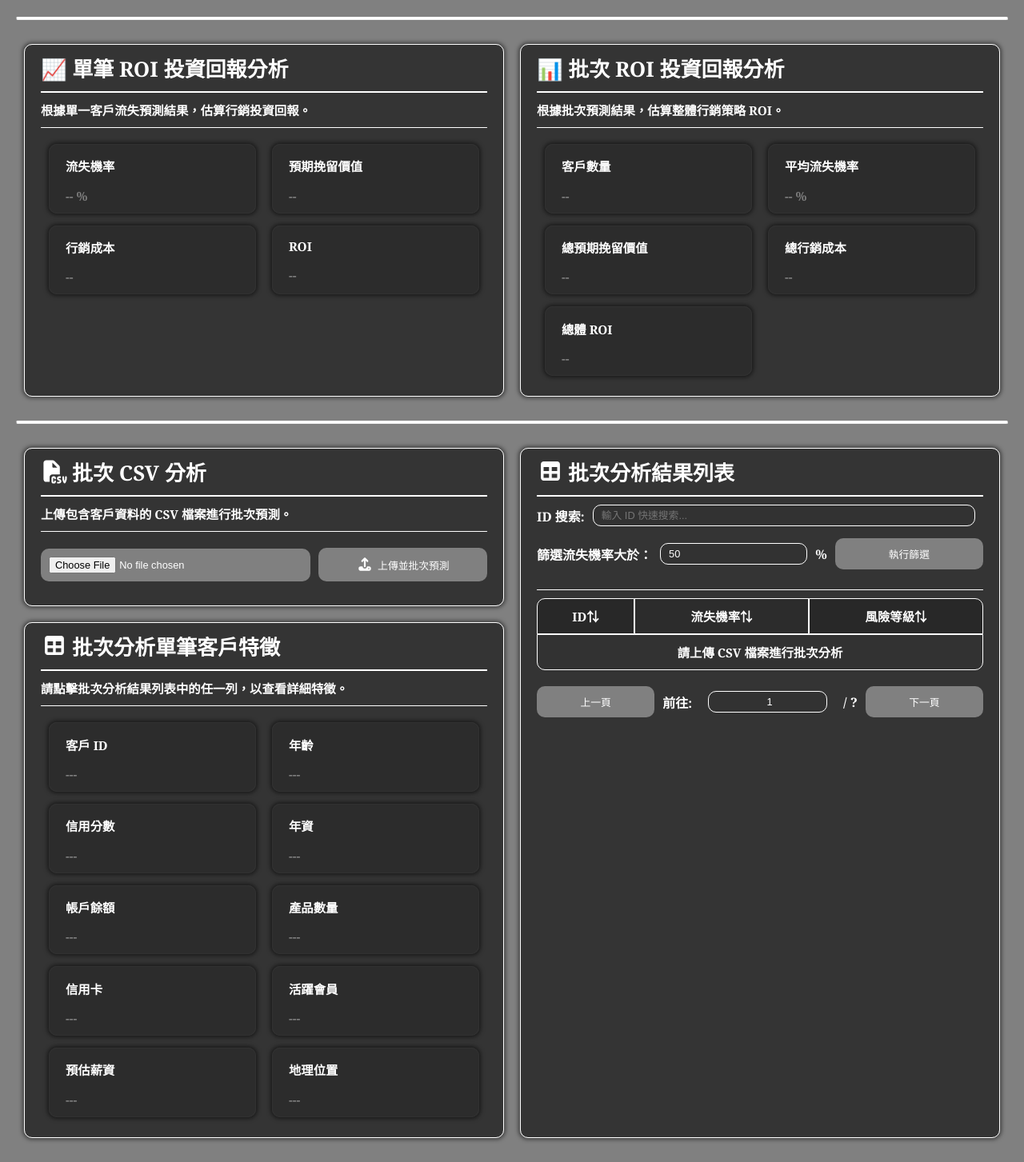
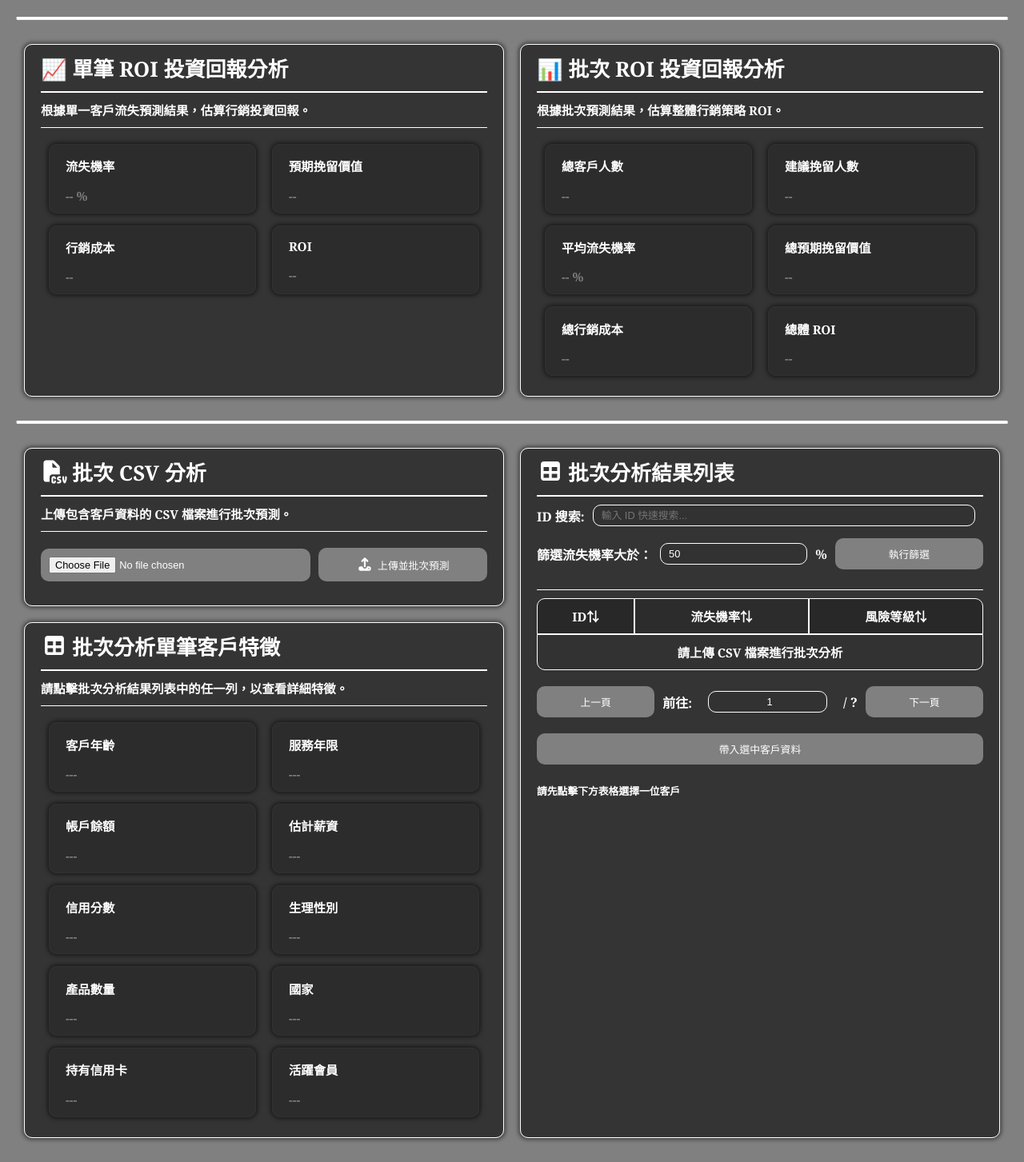
Before and after one commit to xiaoyao3312/Web_Model_Prediction, a Flask app: page /customer_churn_bank_model in a window 1280 px wide. Shown: the part 1379-2832 px from the top of the page at 80% size. Run offline with Flask 3, Linux system fonts and the light colour scheme; parts of the project's set-up code (start-up, migrations or seed data) failed here and were passed over.

Commit message:
fillSelectedDataBtn還沒處理好

```diff
--- a/static/css/customer_churn_bank.css
+++ b/static/css/customer_churn_bank.css
@@ -198,7 +198,8 @@ body {
 #customerChurnBank .bank-api-key-container,
 #customerChurnBank .bank-input-feature-container,
 #customerChurnBank .bank-ai-prompt-container,
-#customerChurnBank .bank-batch-upload-container {
+#customerChurnBank .bank-batch-upload-container,
+#customerChurnBank .bank-roi-btn-container {
     display:       flex;
     align-items:   center;
 }
@@ -632,6 +633,11 @@ body {
     box-shadow:         var(--customerChurnBank-box-shadow);
 }
 
+/* 2. 單個特徵項目 (.feature-item) */
+#customerChurnBank .feature-item:hover {
+    box-shadow:       var(--customerChurnBank-box-shadow-hover)
+}
+
 /* 特徵數值 */
 #customerChurnBank .feature-item-label {
     /* 樣式對應: text-lg text-blue-600 font-semibold block */
@@ -708,7 +714,14 @@ body {
     font-size: 1.2rem; /* 稍微大一點 */
 }
 
+#batchResultBody tr:not(.bank-card-hint) {
+    cursor: pointer;
+    transition: background-color 0.2s;
+}
 
+#batchResultBody tr:not(.bank-card-hint):hover {
+    background-color: rgba(0, 0, 0, 0.05);
+}
 
 
 /* 8.3 螢幕寬度 <= 1023px (Tablet/Mobile) - 堆疊佈局 */
--- a/static/js/customer_churn_bank.js
+++ b/static/js/customer_churn_bank.js
@@ -170,35 +170,34 @@ document.addEventListener('DOMContentLoaded', () => {
  * 驗證規則定義
  */
 const VALIDATION_RULES = {
-    'CreditScore': { min: 350, max: 850, integer: true, msg: "信用分數 必須介於 350 到 850 之間的整數。" },
     'Age': { min: 18, max: 100, integer: true, msg: "客戶年齡 必須介於 18 到 100 之間的整數。" },
     'Tenure': { min: 0, max: 10, integer: true, msg: "服務年限 必須介於 0 到 10 之間的整數。" },
     'Balance': { min: 0, max: 300000, integer: false, msg: "帳戶餘額 必須介於 0 到 300000 之間，小數點是允許的。" },
+    'EstimatedSalary': { min: 0, max: 200000, integer: false, msg: "估計薪資 必須介於 0 到 200000 之間，小數點是允許的。" },
+    'CreditScore': { min: 350, max: 850, integer: true, msg: "信用分數 必須介於 350 到 850 之間的整數。" },
+    'Gender': { min: 0, max: 1, integer: true, msg: "生理性別 只能輸入 0 (男) 或 1 (女)。" },
     'NumOfProducts': { min: 1, max: 4, integer: true, msg: "產品數量 只能輸入 1、2、3 或 4。" },
+    'Geography': { min: 0, max: 2, integer: true, msg: "國家 只能輸入 0 (法國), 1 (西班牙) 或 2 (德國)。" },
     'HasCrCard': { min: 0, max: 1, integer: true, msg: "持有信用卡 只能輸入 0 (否) 或 1 (是)。" },
     'IsActiveMember': { min: 0, max: 1, integer: true, msg: "活躍會員 只能輸入 0 (否) 或 1 (是)。" },
-    'EstimatedSalary': { min: 0, max: 200000, integer: false, msg: "估計薪資 必須介於 0 到 200000 之間，小數點是允許的。" },
-    'Geography': { min: 0, max: 2, integer: true, msg: "國家 只能輸入 0 (法國), 1 (西班牙) 或 2 (德國)。" },
-    'Gender': { min: 0, max: 1, integer: true, msg: "生理性別 只能輸入 0 (男) 或 1 (女)。" },
 };
 
 // 定義要顯示的特徵及其中文名稱和順序 (共 10 個核心特徵)
 const FEATURE_DISPLAY_MAP = {
+    'Age': '客戶年齡 (歲)',
+    'Tenure': '服務年限 (年)',
+    'Balance': '帳戶餘額 (NT$)',
+    'EstimatedSalary': '預估薪資 (NT$)',
     'CreditScore': '信用分數',
+    'Gender': '性別',
+    'NumOfProducts': '產品數量',
     'Geography': '所在國家',
-    'Gender': '性別',
-    'Age': '客戶年齡 (歲)', // 使用者要求
-    'Tenure': '服務年限 (年)', // 使用者要求
-    'Balance': '帳戶餘額 (NT$)',
-    'NumOfProducts': '產品數量',
     'HasCrCard': '持有信用卡',
     'IsActiveMember': '活躍客戶',
-    'EstimatedSalary': '預估薪資 (NT$)'
 };
 
 const FEATURE_DISPLAY_ORDER = [
-    'CreditScore', 'Geography', 'Gender', 'Age', 'Tenure',
-    'Balance', 'NumOfProducts', 'HasCrCard', 'IsActiveMember', 'EstimatedSalary'
+    'Age','Tenure','Balance','EstimatedSalary','CreditScore','Gender','NumOfProducts','Geography','HasCrCard','IsActiveMember'
 ];
 
 /**
@@ -515,10 +514,10 @@ async function uploadAndPredictBatch() {
                     if (idSearchInput) idSearchInput.value = '';
                     if (result.roi) {
                         renderRoiPanel(result.roi);
+                        updateBatchROI(result.roi);
                     }
                     // 渲染表格
                     filterAndRenderBatchResults();
-                    updateBatchROI(originalBatchData);
                     alert(`批次分析成功！共處理 ${originalBatchData.length} 筆客戶資料。`);
 
 
@@ -1150,31 +1149,154 @@ function updateSingleROI(churnProb) {
     roiEl.style.color = roi >= 0 ? 'var(--success-color)' : 'var(--error-color)';
 }
 
-function updateBatchROI(batchResults) {
-    const count = batchResults.length;
-    if (!count) return;
+// 修改 customer_churn_bank.js 中的 updateBatchROI 函數
+function updateBatchROI(roiData) {
+    if (!roiData || typeof roiData !== 'object') return;
 
-    const customerValue = 20000;
-    const cost = 800;
+    // 1. 取得數據
+    // 總人數：從全域變數 globalBatchData (原始 CSV 筆數) 取得
+    const totalCount = globalBatchData.length;
+    // 建議挽留人數：從後端計算好的 roi 物件取得
+    const actionableCount = roiData.actionable_count || 0;
 
-    const avgProb =
-        batchResults.reduce((s, r) => s + r.probability, 0) / count;
+    const totalCost = roiData.retention_cost || 0;
+    const netRoi = roiData.total_net_roi || 0;
+    const expectedReturn = roiData.expected_return || 0;
 
-    const expectedValue = avgProb * customerValue * count;
-    const totalCost = cost * count;
-    const roi = expectedValue - totalCost;
+    // 2. 更新畫面
+    // 填入總人數
+    document.getElementById('roiBatchTotalCount').textContent = totalCount;
+    // 填入建議挽留人數
+    document.getElementById('roiBatchActionableCount').textContent = actionableCount;
 
-    document.getElementById('roiBatchCount').textContent = count;
-    document.getElementById('roiBatchProb').textContent =
-        (avgProb * 100).toFixed(2) + ' %';
+    // 計算平均流失機率
+    if (totalCount > 0) {
+        const avgProb = globalBatchData.reduce((s, r) => s + r.probability, 0) / totalCount;
+        document.getElementById('roiBatchProb').textContent = (avgProb * 100).toFixed(2) + ' %';
+    }
 
+    // 金額部分加上千分位
     document.getElementById('roiBatchValue').textContent =
-        'NT$ ' + expectedValue.toFixed(0);
+        'NT$ ' + Math.round(expectedReturn).toLocaleString();
 
     document.getElementById('roiBatchCost').textContent =
-        'NT$ ' + totalCost.toFixed(0);
+        'NT$ ' + Math.round(totalCost).toLocaleString();
 
     const roiEl = document.getElementById('roiBatchResult');
-    roiEl.textContent = 'NT$ ' + roi.toFixed(0);
-    roiEl.style.color = roi >= 0 ? 'var(--success-color)' : 'var(--error-color)';
+    roiEl.textContent = 'NT$ ' + Math.round(netRoi).toLocaleString();
+    roiEl.style.color = netRoi >= 0 ? 'var(--success-color)' : 'var(--error-color)';
 }
+
+// 1. 全域變數定義
+let currentlySelectedCustomer = null;
+
+// 2. 表格渲染函數 (取代舊的)
+function renderBatchTable(page) {
+    const tbody = document.getElementById('batchResultBody');
+    tbody.innerHTML = '';
+
+    const start = (page - 1) * ITEMS_PER_PAGE;
+    const end = start + ITEMS_PER_PAGE;
+    const pageData = globalBatchData.slice(start, end);
+
+    pageData.forEach(row => {
+        const tr = document.createElement('tr');
+        if (currentlySelectedCustomer && currentlySelectedCustomer.id === row.id) {
+            tr.classList.add('selected-row');
+        }
+
+        tr.innerHTML = `
+            <td>${row.id}</td>
+            <td>${(row.probability * 100).toFixed(2)}%</td>
+            <td><span class="risk-badge risk-${row.risk.toLowerCase()}">${row.risk}</span></td>
+        `;
+
+        tr.addEventListener('click', () => {
+            document.querySelectorAll('#batchResultBody tr').forEach(r => r.classList.remove('selected-row'));
+            tr.classList.add('selected-row');
+
+            currentlySelectedCustomer = row;
+
+            // 更新 UI 狀態
+            const fillBtn = document.getElementById('fillSelectedDataBtn');
+            if (fillBtn) fillBtn.disabled = false;
+
+            const hint = document.getElementById('selectionHint');
+            if (hint) hint.style.display = 'none';
+
+            updateSelectionDetails(row);
+        });
+        tbody.appendChild(tr);
+    });
+
+    renderPagination();
+}
+
+// 3. 更新細節面板 (將資料填入 --- 的地方)
+function updateSelectionDetails(customer) {
+    const detailPanel = document.getElementById('featureGrid'); // 確保 ID 與你 HTML 一致
+    if (!detailPanel) return;
+
+    const sourceSpans = detailPanel.querySelectorAll('[data-target]');
+
+    sourceSpans.forEach(span => {
+        const key = span.getAttribute('data-target');
+        let val = customer[key.toLowerCase()] || customer[key] || '---';
+
+        // 格式化特定欄位
+        if (key === 'Balance' || key === 'EstimatedSalary') {
+            span.textContent = 'NT$ ' + Number(val).toLocaleString();
+        } else if (key === 'Gender') {
+            span.textContent = (val == 1 || val === 'Female' || val === '女') ? '女' : '男';
+        } else if (key === 'HasCrbank-card' || key === 'IsActiveMember') {
+            span.textContent = (val == 1) ? '是' : '否';
+        } else if (key === 'Geography') {
+            const geoMap = { 'France': '法國', 'Spain': '西班牙', 'Germany': '德國' };
+            span.textContent = geoMap[val] || val;
+        } else {
+            span.textContent = val;
+        }
+    });
+}
+
+// 4. 點擊按鈕：從預覽面板同步到輸入框 (單一出口，最穩健)
+document.getElementById('fillSelectedDataBtn').addEventListener('click', function() {
+    const sourceSpans = document.querySelectorAll('#featureGrid [data-target]');
+
+    sourceSpans.forEach(span => {
+        const featureKey = span.getAttribute('data-target');
+        const displayValue = span.textContent.trim();
+
+        if (displayValue === '---') return;
+
+        const targetInput = document.querySelector(`#inputForm [data-feature-name="${featureKey}"]`);
+
+        if (targetInput) {
+            if (targetInput.classList.contains('dropdown-input')) {
+                targetInput.value = displayValue;
+
+                // 設定 data-value
+                let mappingVal = displayValue;
+                if (displayValue === '是' || displayValue === '女') mappingVal = '1';
+                if (displayValue === '否' || displayValue === '男') mappingVal = '0';
+                if (featureKey === 'Geography') {
+                    const geoMap = { '法國': '0', '西班牙': '1', '德國': '2' };
+                    mappingVal = geoMap[displayValue] || '0';
+                }
+                targetInput.setAttribute('data-value', mappingVal);
+            } else {
+                const numericValue = displayValue.replace(/[NT\$,\s]/g, '');
+                targetInput.value = numericValue;
+            }
+            targetInput.dispatchEvent(new Event('input'));
+            targetInput.dispatchEvent(new Event('change'));
+        }
+    });
+
+    // 平滑捲動
+    const inputPanel = document.querySelector('.bank-input-feature-panel');
+    if (inputPanel) {
+        window.scrollTo({ top: inputPanel.offsetTop - 20, behavior: 'smooth' });
+    }
+    alert("客戶資料已成功同步至輸入表單！");
+});
--- a/templates/customer_churn_bank.html
+++ b/templates/customer_churn_bank.html
@@ -257,8 +257,13 @@
 
                 <div id="roiBatchContent" class="bank-card-roi-grid">
                     <div class="feature-item">
-                        <p class="feature-item-label">客戶數量</p>
-                        <span id="roiBatchCount" class="feature-item-value">--</span>
+                        <p class="feature-item-label">總客戶人數</p>
+                        <span id="roiBatchTotalCount" class="feature-item-value">--</span>
+                    </div>
+
+                    <div class="feature-item">
+                        <p class="feature-item-label">建議挽留人數</p>
+                        <span id="roiBatchActionableCount" class="feature-item-value">--</span>
                     </div>
                     <div class="feature-item">
                         <p class="feature-item-label">平均流失機率</p>
@@ -345,6 +350,14 @@
                     <button id="nextPageBtn" class="bank-analyze-btn"><label>下一頁</label></button>
                 </div>
 
+
+                <div class="bank-roi-btn-container">
+                    <button id="fillSelectedDataBtn" class="bank-analyze-btn">
+                        <label>帶入選中客戶資料</label>
+                    </button>
+                </div>
+                <p id="selectionHint">請先點擊下方表格選擇一位客戶</p>
+
             </div>
 
             <div class="bank-card bank-batch-feature-panel">
@@ -353,51 +366,48 @@
                 <div class="bank-card-hint">請點擊批次分析結果列表中的任一列，以查看詳細特徵。</div>
                 <div id="featureGrid">
                     <div class="feature-item">
-                        <p class="feature-item-label">客戶 ID</p>
-                        <span class="feature-item-value">---</span>
+                        <p class="feature-item-label">客戶年齡</p>
+                        <span class="feature-item-value" data-target="Age">---</span>
                     </div>
                     <div class="feature-item">
-                        <p class="feature-item-label">年齡</p>
-                        <span class="feature-item-value">---</span>
+                        <p class="feature-item-label">服務年限</p>
+                        <span class="feature-item-value" data-target="Tenure">---</span>
+                    </div>
+                    <div class="feature-item">
+                        <p class="feature-item-label">帳戶餘額</p>
+                        <span class="feature-item-value" data-target="Balance">---</span>
+                    </div>
+                    <div class="feature-item">
+                        <p class="feature-item-label">估計薪資</p>
+                        <span class="feature-item-value" data-target="EstimatedSalary">---</span>
                     </div>
                     <div class="feature-item">
                         <p class="feature-item-label">信用分數</p>
-                        <span class="feature-item-value">---</span>
+                        <span class="feature-item-value" data-target="CreditScore">---</span>
                     </div>
                     <div class="feature-item">
-                        <p class="feature-item-label">年資</p>
-                        <span class="feature-item-value">---</span>
-                    </div>
-                    <div class="feature-item">
-                        <p class="feature-item-label">帳戶餘額</p>
-                        <span class="feature-item-value">---</span>
+                        <p class="feature-item-label">生理性別</p>
+                        <span class="feature-item-value" data-target="Gender">---</span>
                     </div>
                     <div class="feature-item">
                         <p class="feature-item-label">產品數量</p>
-                        <span class="feature-item-value">---</span>
+                        <span class="feature-item-value" data-target="NumOfProducts">---</span>
                     </div>
                     <div class="feature-item">
-                        <p class="feature-item-label">信用卡</p>
-                        <span class="feature-item-value">---</span>
+                        <p class="feature-item-label">國家</p>
+                        <span class="feature-item-value" data-target="Geography">---</span>
+                    </div>
+                    <div class="feature-item">
+                        <p class="feature-item-label">持有信用卡</p>
+                        <span class="feature-item-value" data-target="HasCrbank-card">---</span>
                     </div>
                     <div class="feature-item">
                         <p class="feature-item-label">活躍會員</p>
-                        <span class="feature-item-value">---</span>
-                    </div>
-                    <div class="feature-item">
-                        <p class="feature-item-label">預估薪資</p>
-                        <span class="feature-item-value">---</span>
-                    </div>
-                    <div class="feature-item">
-                        <p class="feature-item-label">地理位置</p>
-                        <span class="feature-item-value">---</span>
+                        <span class="feature-item-value" data-target="IsActiveMember">---</span>
                     </div>
                 </div>
             </div>
         </div>
-
-
-
 
     </div>
 
```
